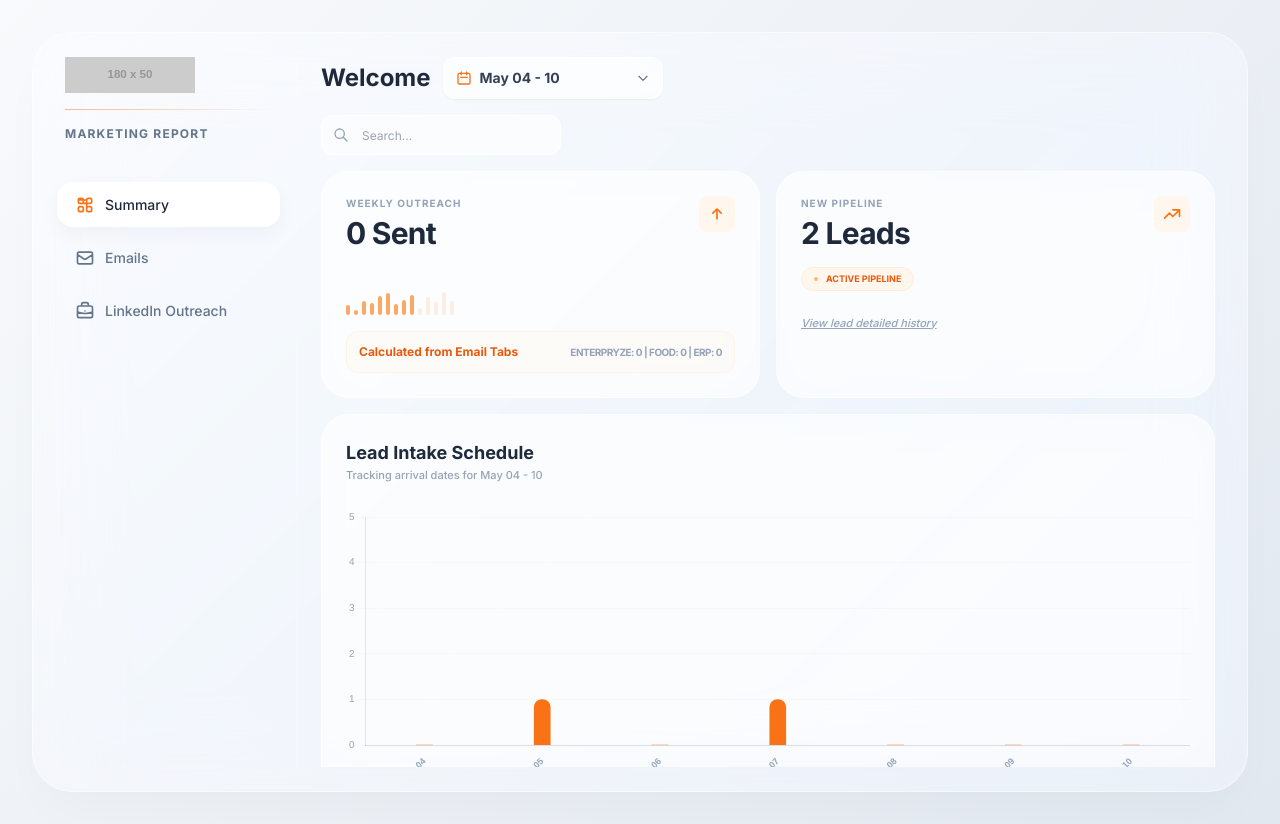
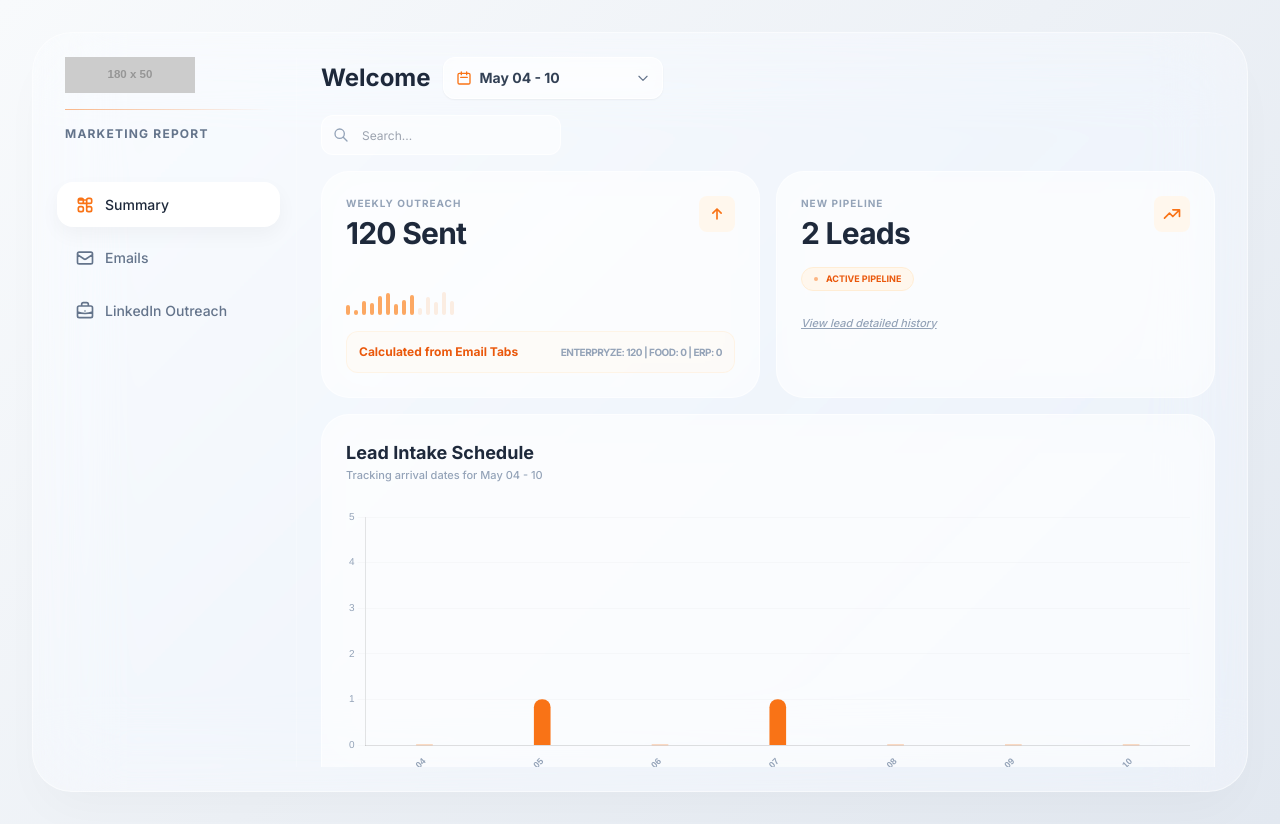
Before and after one commit to edorfanini00/reportingdashboardceleritech, a plain HTML site: page index.html in a window 1280 px wide. Drawn offline with nearby package versions, Linux system fonts and the light colour scheme; placeholder pictures from the web are drawn by us.

Commit message:
Add Enterpryze email stats for May 04-10 week (120 sent, 35.8% open)

```diff
--- a/index.html
+++ b/index.html
@@ -319,7 +319,7 @@ const leadsByWeek = {
 ]
 };
 const weeklyData = {
-'may-04': { outreachTotal:0, outreachBreakdown:"Enterpryze: 0 | Food: 0 | ERP: 0", pipelineCount:2, dateRange:"May 04 - 10", chartLabels:['May 04','May 05','May 06','May 07','May 08','May 09','May 10'], chartValues:[0,1,0,1,0,0,0], entSent:0, entOpen:"0%", entClick:"0%", entReply:"0%", foodSent:0, foodOpen:"0%", foodClick:"0%", foodReply:"0%", foodLabel:"Email Sent", erpSent:0, erpOpen:"0%", erpClick:"0%", erpReply:"0%" },
+'may-04': { outreachTotal:120, outreachBreakdown:"Enterpryze: 120 | Food: 0 | ERP: 0", pipelineCount:2, dateRange:"May 04 - 10", chartLabels:['May 04','May 05','May 06','May 07','May 08','May 09','May 10'], chartValues:[0,1,0,1,0,0,0], entSent:120, entOpen:"35.8%", entClick:"0%", entReply:"0%", foodSent:0, foodOpen:"0%", foodClick:"0%", foodReply:"0%", foodLabel:"Email Sent", erpSent:0, erpOpen:"0%", erpClick:"0%", erpReply:"0%" },
 'apr-27': { outreachTotal:161, outreachBreakdown:"Enterpryze: 71 | Food: 21 | ERP: 69", pipelineCount:5, dateRange:"Apr 27 - May 03", chartLabels:['Apr 27','Apr 28','Apr 29','Apr 30','May 01','May 02','May 03'], chartValues:[1,1,0,1,1,1,0], entSent:71, entOpen:"37.5%", entClick:"0%", entReply:"0%", foodSent:21, foodOpen:"58.2%", foodClick:"0%", foodReply:"0%", foodLabel:"Email Sent", erpSent:69, erpOpen:"31.4%", erpClick:"0%", erpReply:"4.8%" },
 'apr-20': { outreachTotal:155, outreachBreakdown:"Enterpryze: 72 | Food: 18 | ERP: 65", pipelineCount:5, dateRange:"Apr 20 - 26", chartLabels:['Apr 20','Apr 21','Apr 22','Apr 23','Apr 24','Apr 25','Apr 26'], chartValues:[0,0,3,2,0,0,0], entSent:72, entOpen:"36.1%", entClick:"0%", entReply:"0%", foodSent:18, foodOpen:"55.5%", foodClick:"0%", foodReply:"0%", foodLabel:"Email Sent", erpSent:65, erpOpen:"30.8%", erpClick:"0%", erpReply:"4.6%" },
 'apr-13': { outreachTotal:166, outreachBreakdown:"Enterpryze: 68 | Food: 23 | ERP: 75", pipelineCount:5, dateRange:"Apr 13 - 19", chartLabels:['Apr 13','Apr 14','Apr 15','Apr 16','Apr 17','Apr 18','Apr 19'], chartValues:[2,1,0,0,3,0,0], entSent:68, entOpen:"38.5%", entClick:"0%", entReply:"0%", foodSent:23, foodOpen:"65.22%", foodClick:"0%", foodReply:"0%", foodLabel:"Email Sent", erpSent:75, erpOpen:"32%", erpClick:"0%", erpReply:"5.33%" },
```
